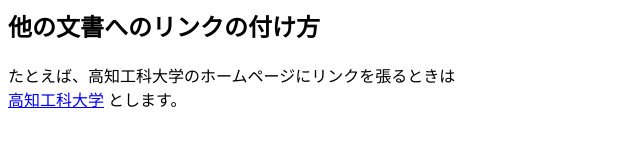
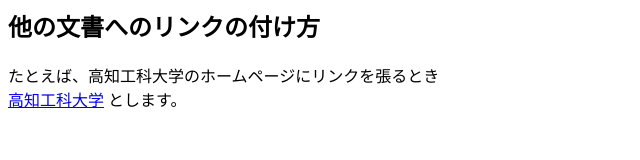
Before and after one commit to osmnozkut/osmnozkut.github.io, a plain HTML site: page ex3.html in a window 1280 px wide. Shown: the full height of the page, 0-640 px from the left. Drawn offline with Linux system fonts and the light colour scheme.

Commit message:
Update ex3.html

```diff
--- a/ex3.html
+++ b/ex3.html
@@ -4,7 +4,7 @@
 </head>
 <body>
 <h2>他の文書へのリンクの付け方</h2>
-たとえば、高知工科大学のホームページにリンクを張るときは
+たとえば、高知工科大学のホームページにリンクを張るとき
 <br>
 <a href="http://www.kochi-tech.ac.jp">高知工科大学</a>
 とします。
```
